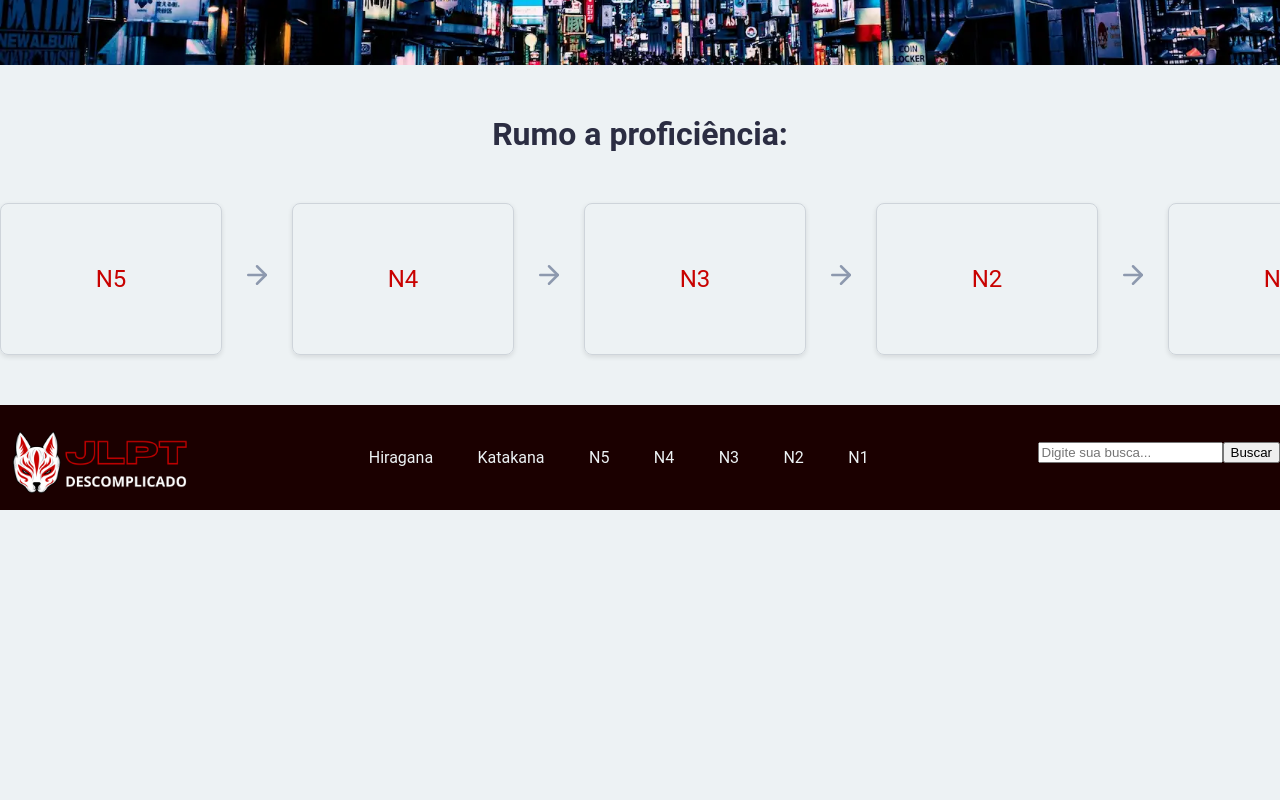
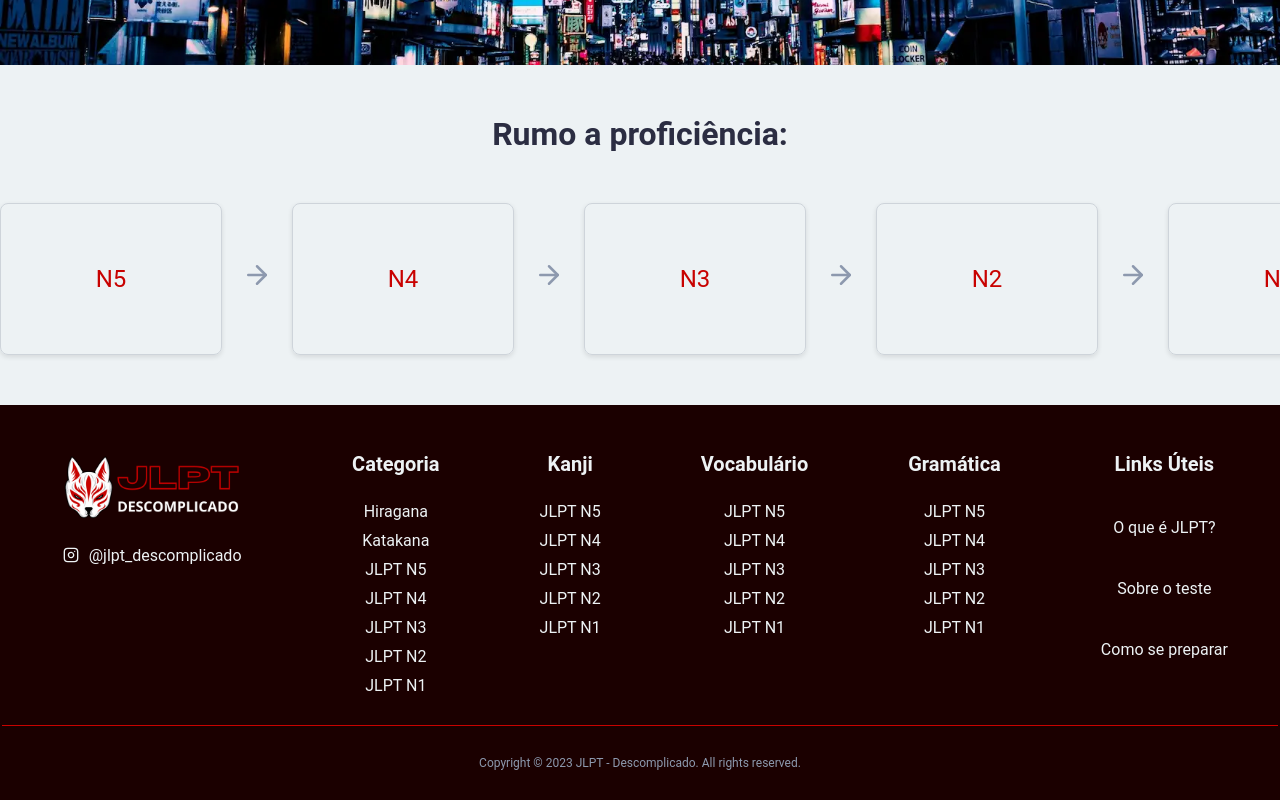
Before and after one commit to karlaoshikawa/JLPT-Descomplicado, a React (Create React App) app in the folder JLPT-descomplicado/: page / in a window 1280 px wide. Shown: the part 2191-2991 px from the top of the page. Before the commit the page ends 2701 px from the top, so only its background shows below. Built offline with nearby package versions, Linux system fonts and the light colour scheme.

Commit message:
update: Footer

```diff
--- a/JLPT-descomplicado/src/components/Footer.js
+++ b/JLPT-descomplicado/src/components/Footer.js
@@ -1,16 +1,30 @@
 import { Link } from "react-router-dom";
 import logoJLPT from "../images/logo-header-site.png";
-import Search from "./Search";
-import style from './Footer.module.scss';
+import style from "./Footer.module.scss";
+import { FiInstagram } from "react-icons/fi";
 
 export default function Footer() {
   return (
     <div className={style.footer_container}>
       <div className={style.footer_link_box}>
+        <div className={style.footer_link}>
+          <div className={style.footer_linkLogo}>
             <Link to="/" data-testid="link-to-home">
               <img src={logoJLPT} alt="logo JLPT descomplicado" />
             </Link>
+            <a
+              className={style.footer_instagram}
+              href="https://www.instagram.com/jlpt_descomplicado/"
+              target="_blank"
+              rel="noreferrer"
+            >
+              <FiInstagram />
+              <p>@jlpt_descomplicado</p>
+            </a>
+          </div>
+        </div>
         <div className={style.footer_link}>
+          <h2>Categoria</h2>
           <Link to="/hiragana" data-testid="link-to-hiragana">
             <div className="header-link">Hiragana</div>
           </Link>
@@ -18,22 +32,96 @@ export default function Footer() {
             <div className="header-link">Katakana</div>
           </Link>
           <Link to="/jlpt-n5" data-testid="link-to-n5">
-        <div className="header-link">N5</div>
+            <div className="header-link">JLPT N5</div>
           </Link>
           <Link to="/jlpt-n4" data-testid="link-to-n4">
-        <div className="header-link">N4</div>
+            <div className="header-link">JLPT N4</div>
           </Link>
           <Link to="/jlpt-n3" data-testid="link-to-n3">
-        <div className="header-link">N3</div>
+            <div className="header-link">JLPT N3</div>
           </Link>
           <Link to="/jlpt-n2" data-testid="link-to-n2">
-        <div className="header-link">N2</div>
+            <div className="header-link">JLPT N2</div>
           </Link>
           <Link to="/jlpt-n1" data-testid="link-to-n1">
-        <div className="header-link">N1</div>
+            <div className="header-link">JLPT N1</div>
           </Link>
         </div>
-      <Search />
+
+        <div className={style.footer_link}>
+          <h2>Kanji</h2>
+          <Link to="/jlpt-n5/kanji">
+            <div>JLPT N5</div>
+          </Link>
+          <Link to="">
+            <div>JLPT N4</div>
+          </Link>
+          <Link to="">
+            <div>JLPT N3</div>
+          </Link>
+          <Link to="">
+            <div>JLPT N2</div>
+          </Link>
+          <Link to="">
+            <div>JLPT N1</div>
+          </Link>
+        </div>
+
+        <div className={style.footer_link}>
+          <h2>Vocabulário</h2>
+          <Link to="/jlpt-n5/vocabulario">
+            <div>JLPT N5</div>
+          </Link>
+          <Link to="">
+            <div>JLPT N4</div>
+          </Link>
+          <Link to="">
+            <div>JLPT N3</div>
+          </Link>
+          <Link to="">
+            <div>JLPT N2</div>
+          </Link>
+          <Link to="">
+            <div>JLPT N1</div>
+          </Link>
+        </div>
+
+        <div className={style.footer_link}>
+          <h2>Gramática</h2>
+          <Link to="/jlpt-n5/grammar">
+            <div>JLPT N5</div>
+          </Link>
+          <Link to="">
+            <div>JLPT N4</div>
+          </Link>
+          <Link to="">
+            <div>JLPT N3</div>
+          </Link>
+          <Link to="">
+            <div>JLPT N2</div>
+          </Link>
+          <Link to="">
+            <div>JLPT N1</div>
+          </Link>
+        </div>
+
+        <div className={style.footer_link}>
+          <h2>Links Úteis</h2>
+          <Link to={"/o-que-e-jlpt"}>
+            <p>O que é JLPT?</p>
+          </Link>
+          <Link to={"/sobre-o-teste"}>
+            <p>Sobre o teste</p>
+          </Link>
+          <Link to={"/como-se-preparar"}>
+            <p>Como se preparar</p>
+          </Link>
+        </div>
+      </div>
+      <div className={style.footer_copyright}>
+        <p className={style.footer_copyright}>
+          Copyright &copy; 2023 JLPT - Descomplicado. All rights reserved.
+        </p>
       </div>
     </div>
   );
--- a/JLPT-descomplicado/src/components/Footer.module.scss
+++ b/JLPT-descomplicado/src/components/Footer.module.scss
@@ -1,12 +1,32 @@
 .footer_container {
   background-color: #1b0000;
   margin-top: 5rem;
+  display: flex;
+  align-items: center;
+  justify-content: center;
+  flex-direction: column;
+
   .footer_link_box {
+    max-width: 130rem;
+    display: flex;
+    align-items: start;
+    justify-content: space-between;
+    flex-wrap: wrap;
+    border-bottom: 1px solid #c80200;
+  }
+
+  .footer_link {
+    flex-direction: column;
+    margin: 3rem 5rem;
     display: flex;
     align-items: center;
-    justify-content: space-between;
-    max-width: 130rem;
-    margin: 0 auto;
+    justify-content: flex-start;
+    gap: 1rem; /* Adicionado espaçamento interno */
+
+    h2 {
+      color: #edf2f4;
+      font-size: 2rem;
+    }
 
     a {
       text-decoration: none;
@@ -17,7 +37,6 @@
 
       img {
         width: 200px;
-        margin: 5px 0;
       }
 
       &:hover,
@@ -25,11 +44,29 @@
         color: #8d99ae;
       }
     }
-    .footer_link {
-      width: 50rem;
+
+    .footer_instagram {
       display: flex;
       align-items: center;
-      justify-content: space-between;
+      flex-direction: row;
+      align-items: center;
+      gap: 1rem;
+      font-size: 1.6rem;
     }
+    .footer_linkLogo {
+      display: flex;
+      align-items: center;
+      flex-direction: column;
+    }
+
+
   }
+    .footer_copyright {
+      display: flex;
+      align-items: center;
+      color: #8d99ae;
+      margin: 1.5rem;
+      font-size: 1.2rem;
+    }
+
 }
--- a/JLPT-descomplicado/src/pages/AboutJLPT.js
+++ b/JLPT-descomplicado/src/pages/AboutJLPT.js
@@ -1,12 +1,14 @@
 import PageJLPTDetails from "../components/PageJLPTDetails";
 import Header from "../components/Header";
+import Footer from "../components/Footer";
 
 export default function AboutJLPT() {
 
   return (
     <>
     <Header />
-    <PageJLPTDetails />
+      <PageJLPTDetails />
+      <Footer />
     </>
   )
 };
```
Lines whose indentation alone changed are shown as unchanged.
